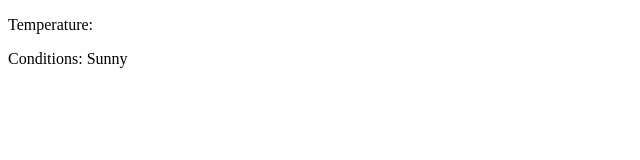
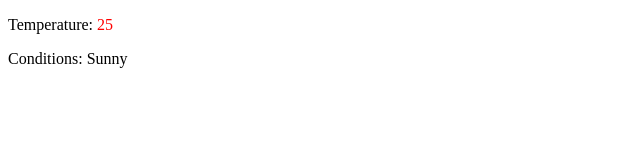
Before and after one commit to acciojob/conditional-weather-report-SUJITH166, a React app: page / in a window 1280 px wide. Shown: the top 160 px of the page, without its empty margins (0-640 px from the left). Built offline with nearby package versions, Linux system fonts and the light colour scheme.

Commit message:
Update WeatherDisplay.js

```diff
--- a/src/components/WeatherDisplay.js
+++ b/src/components/WeatherDisplay.js
@@ -4,11 +4,11 @@ const WeatherDisplay=(props)=>{
   const {info}=props
 
   const styles={
-    color: info.temp > 20 ? "red" :"blue"
+    color: info.temperature > 20 ? "red" :"blue"
 };
 return (
         <div>
-            <p>Temperature: <span style={styles}>{info.temp}</span></p>
+            <p>Temperature: <span style={styles}>{info.temperature}</span></p>
             <p>Conditions: {info.conditions}</p>
         </div>
     );
```
